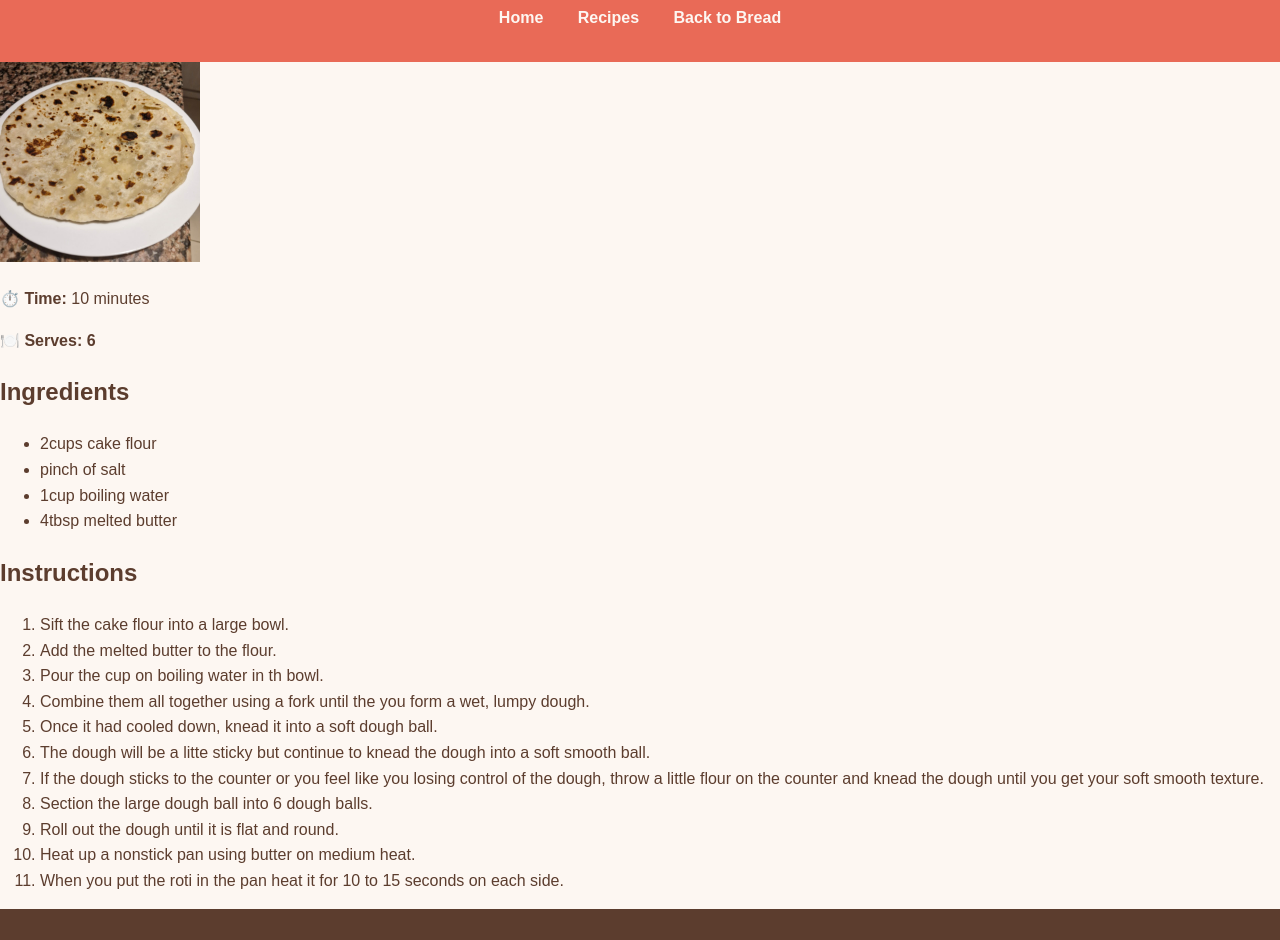
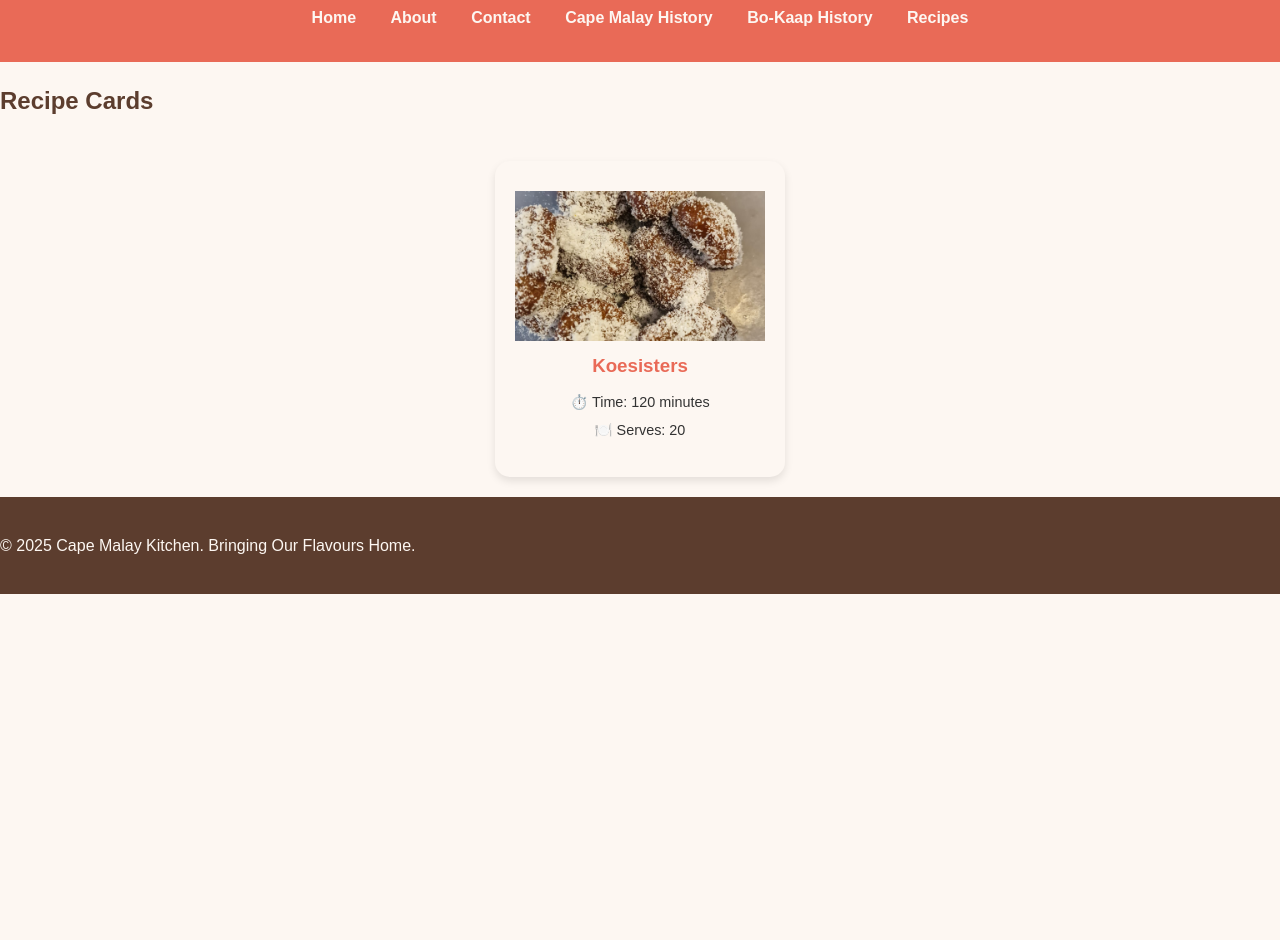
Before and after one commit to Iman-adams/poe-part1, a plain HTML site: page Web POE/roti.html in a window 1280 px wide. Shown: the part 104-1044 px from the top of the page. After the commit the page ends 800 px from the top, so only its background shows below. Drawn offline with Linux system fonts and the light colour scheme.

Commit message:
Update roti.html

```diff
--- a/Web POE/roti.html
+++ b/Web POE/roti.html
@@ -2,63 +2,52 @@
 <html lang="en">
 <head>
   <meta charset="UTF-8">
-  <title>Cape Malay Roti</title>
+  <title>Desserts - Cape Malay Kitchen</title>
   <link rel="stylesheet" href="style.css">
   <script src="script.js" defer></script>
 </head>
 <body>
   <header class="site-header">
+    <h1>Desserts</h1>
     <div class="container">
-      <h1>Roti</h1>
       <nav class="main-nav">
         <a href="#" class="logo">Cape Malay Kitchen</a>
         <ul class="nav-links">
           <li><a href="index.html">Home</a></li>
+          <li><a href="about.html">About</a></li>
+          <li><a href="contact.html">Contact</a></li>
+          <li><a href="cape-malay-history.html">Cape Malay History</a></li>
+          <li><a href="bo-kaap-history.html">Bo-Kaap History</a></li>
           <li><a href="recipes.html">Recipes</a></li>
-          <li><a href="bread.html">Back to Bread</a></li>
         </ul>
       </nav>
     </div>
   </header>
 
   <main>
-    <section>
-      <img src="20250823_125114.jpg" alt="Roti" width="200">
-      <p><strong>⏱️ Time:</strong> 10 minutes</p>
-      <p><strong>🍽️ Serves: 6</strong></p>
-    </section>
+    <section class="recipe-cards-section">
+      <h2>Recipe Cards</h2>
+      <div class="recipe-cards-container">
 
-    <section>
-      <h2>Ingredients</h2>
-      <ul>
-        <li>2cups cake flour</li>
-        <li>pinch of salt</li>
-        <li>1cup boiling water</li>
-        <li>4tbsp melted butter</li>
-        </ul>
-      </ul>
-    </section>
-
-    <section>
-      <h2>Instructions</h2>
-      <ol>
-        <li>Sift the cake flour into a large bowl.</li>
-        <li>Add the melted butter to the flour.</li>
-        <li>Pour the cup on boiling water in th bowl.</li>
-        <li>Combine them all together using a fork until the you form a wet, lumpy dough.</li>
-        <li>Once it had cooled down, knead it into a soft dough ball.</li>
-        <li>The dough will be a litte sticky but continue to knead the dough into a soft smooth ball.</li>
-        <li>If the dough sticks to the counter or you feel like you losing control of the dough, throw a little flour on the counter and knead the dough until you get your soft smooth texture.</li>
-        <li>Section the large dough ball into 6 dough balls.</li>
-        <li>Roll out the dough until it is flat and round.</li>
-        <li>Heat up a nonstick pan using butter on medium heat.</li>
-        <li>When you put the roti in the pan heat it for 10 to 15 seconds on each side.</li>
-      </ol>
+        <!-- Recipe Card: Koesisters -->
+        <div class="recipe-card">
+          <a href="koesisters.html">
+            <img src="20250823_183905.jpg" alt="Koesisters">
+            <h3>Koesisters</h3>
+            <p>⏱️ Time: 120 minutes</p>
+            <p>🍽️ Serves: 20</p>
+          </a>
+        </div>
+      </div>
     </section>
   </main>
 
-  <footer>
-    <p>&copy; 2025 Cape Malay Kitchen. All rights reserved.</p>
+  <footer class="site-footer">
+    <div class="container">
+      <div class="footer-bottom">
+        <p>&copy; 2025 Cape Malay Kitchen. Bringing Our Flavours Home.</p>
+      </div>
+    </div>
   </footer>
 </body>
 </html>
```
